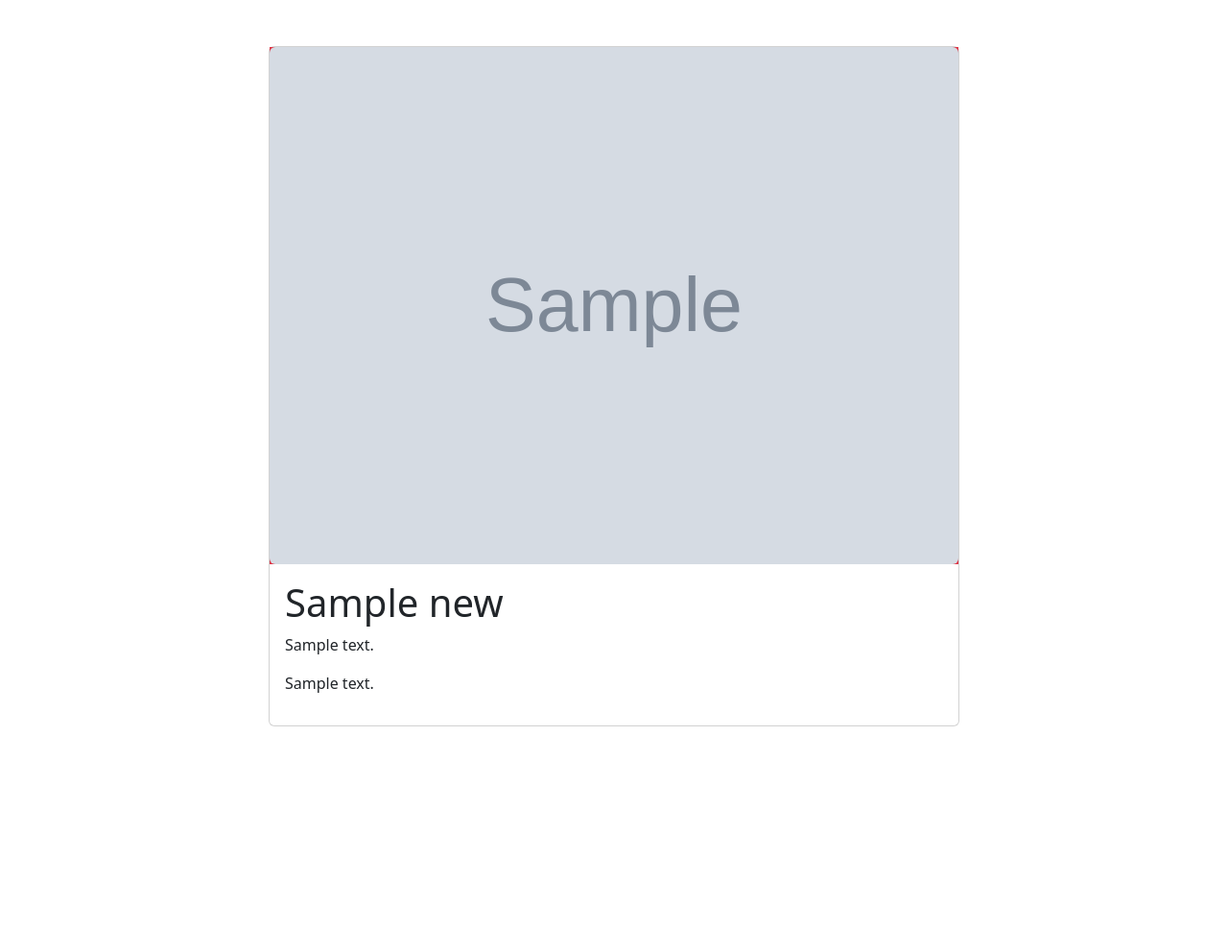
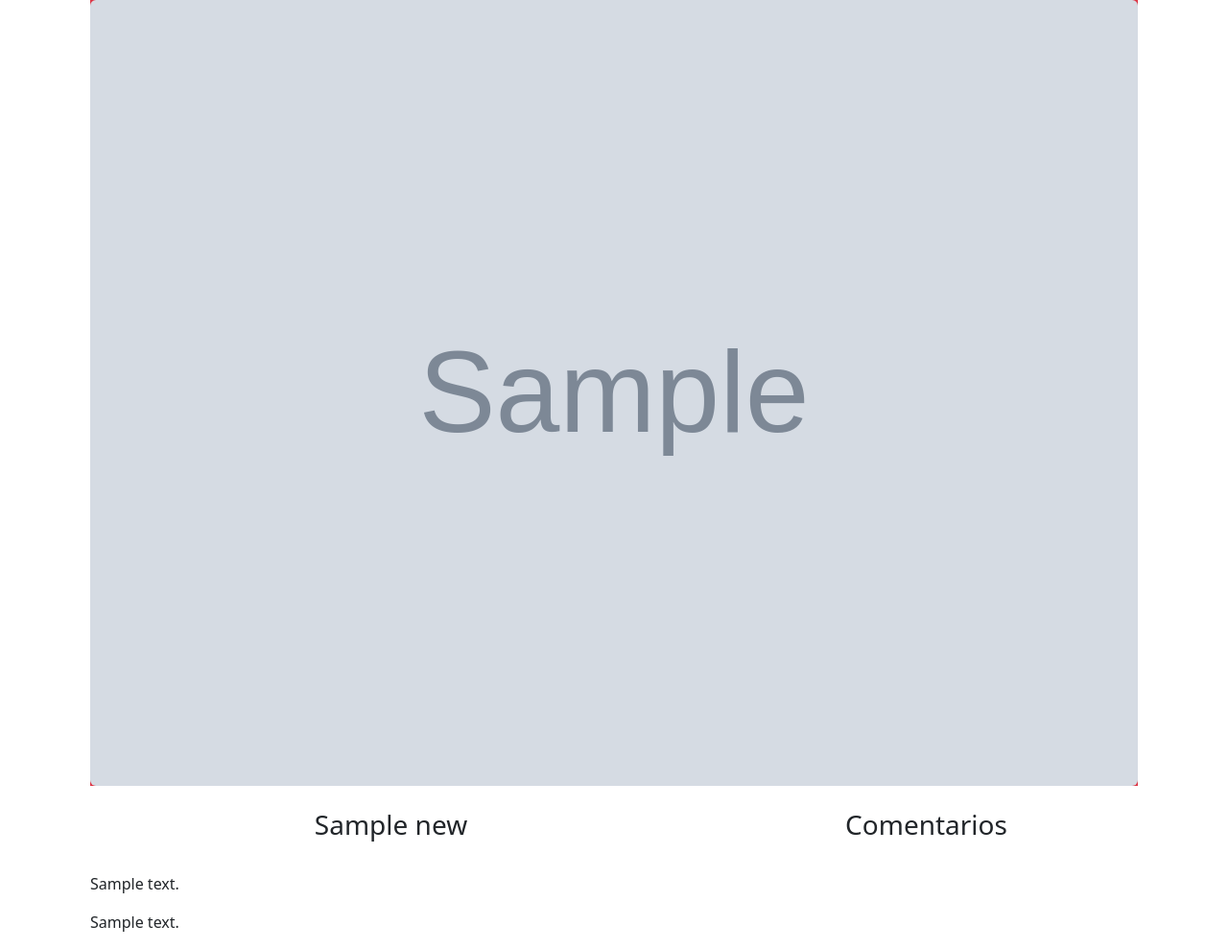
Before and after one commit to joelcm20/curso-informatorio, a Django app: page /news/detail/1 in a window 1280 px wide. Shown: the part 56-1045 px from the top of the page at 96% size. Before the commit the page ends 813 px from the top, so only its background shows below. Run offline with Django 4.2, Linux system fonts and the light colour scheme; tables that the repository leaves empty hold one stand-in row (values such as "Sample post"); grey boxes marked "Sample" are stand-in pictures; some libraries are stand-ins or nearby versions.

Commit message:
creando vista de detalle

```diff
--- a/semana_10/ejercicios/django/templates/detail-news.html
+++ b/semana_10/ejercicios/django/templates/detail-news.html
@@ -1,30 +1,24 @@
-{% extends "layout.html" %} {% block content %}
+{% extends "layout.html" %}
+
+{% block content %}
 <main class="container">
-  <div class="row my-5">
-    <div class="col-md-8 offset-2">
-      <div class="card">
-        <div
-          style="max-height: auto"
-          class="bg-danger text-center"
-        >
-          <img
-            style="object-fit: cover"
-            class="card-image-top card-fluid rounded w-100"
-            src="{{news.image.url}}"
-            alt="{{news.image.url}}"
-          />
+  <div class="row">
+    <div class="col-12">
+      {# image #}
+      <div style="max-height: auto" class="bg-danger text-center">
+        <img style="object-fit: cover" class="card-image-top card-fluid rounded w-100" src="{{news.image.url}}"
+          alt="{{news.image.url}}" />
+      </div>
+      <div class="row">
+        <div class="col-12 col-md-7">
+          <h3 class="text-center py-4">{{news.title}}</h3>
+          <p>{{news.summary}}</p>
+          <p>{{news.content}}</p>
         </div>
-        <div class="card-body">
-          <h1 class="card-title display-6">{{news.title}}</h1>
-          <div class="card-text">
-            <p>{{news.summary}}</p>
-          </div>
-          <div class="card-text">
-            <p>{{news.content}}</p>
-          </div>
+        <div class="col-12 col-md-5">
+          <h3 class="text-center py-4">Comentarios</h3>
         </div>
       </div>
     </div>
-  </div>
 </main>
 {% endblock %}
```
